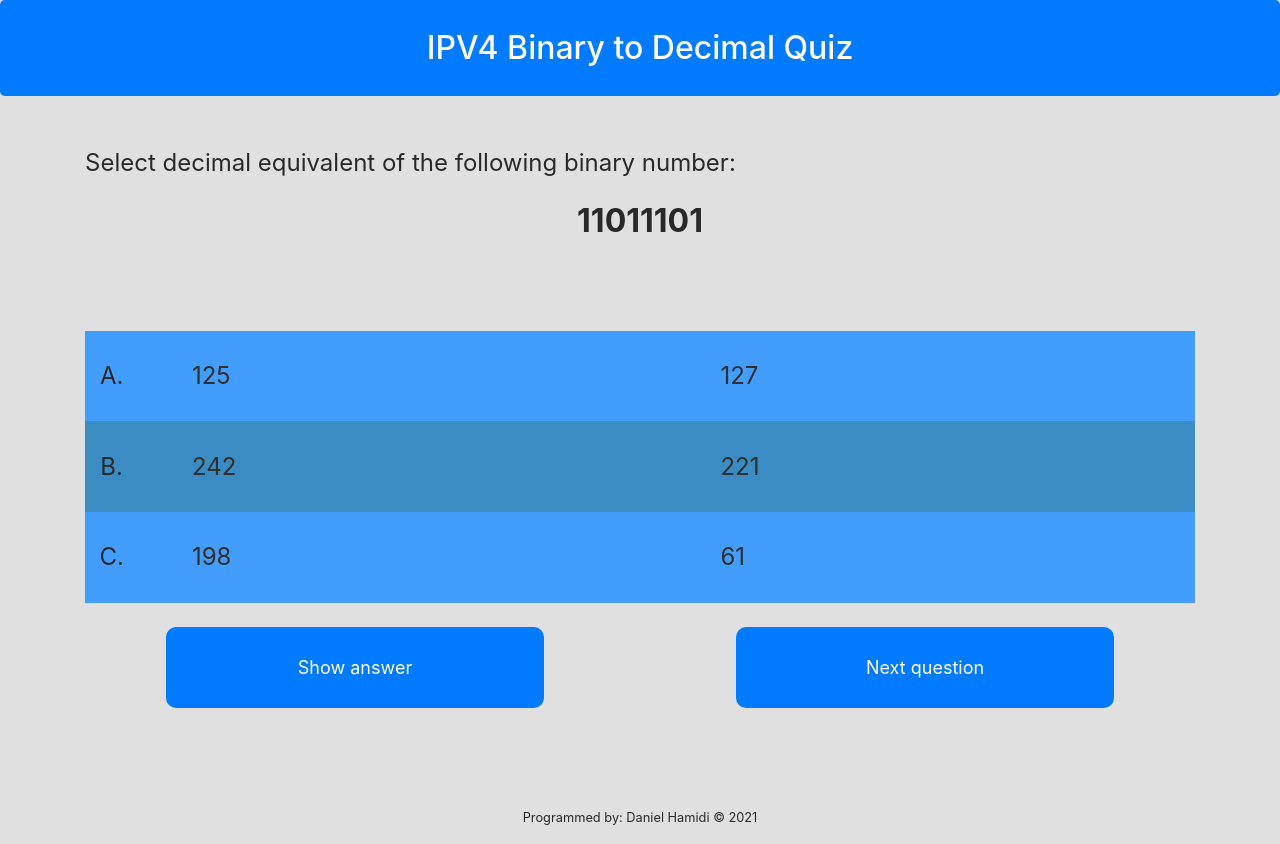
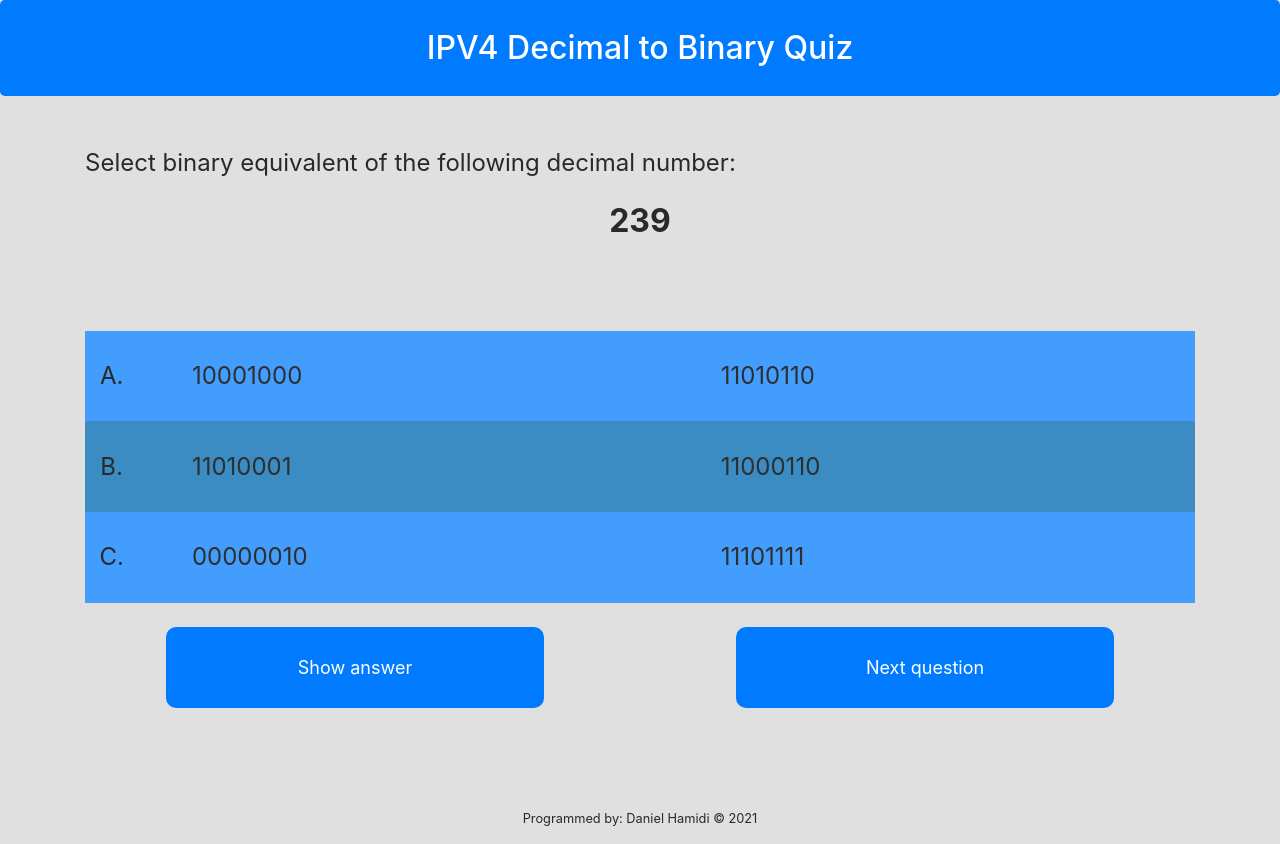
Before and after one commit to daniellino/IPV4DecToBinQuiz, a website: page index.html in a window 1280 px wide. Drawn offline with Linux system fonts and the light colour scheme.

Commit message:
fixing application logic and some styling

```diff
--- a/index.html
+++ b/index.html
@@ -4,17 +4,17 @@
 <head>
   <meta charset="UTF-8" />
   <meta name="viewport" content="width=device-width, initial-scale=1.0" />
-  <title>IPV4 Binary to Decimal Quiz</title>
+  <title>IPV4 Decimal to Binary Quiz</title>
   <link rel="stylesheet" href="dist/css/style.css" />
 </head>
 
 <body>
   <div class="jumbotron text-center bg-primary">
-    <h1>IPV4 Binary to Decimal Quiz</h1>
+    <h1>IPV4 Decimal to Binary Quiz</h1>
   </div>
   <div class="container">
-    <div class="quest-binary">Select decimal equivalent of the following binary number:</div>
-    <div id="binary-Value" class="col-xs-1 text-center"></div>
+    <div class="quest-decimal">Select binary equivalent of the following decimal number:</div>
+    <div id="decimal-Value" class="col-xs-1 text-center"></div>
     <div id='combAns' class='anim col-xs-1 text-center'> </div>
     <table class='answersTable'>
       <tr>
@@ -79,7 +79,7 @@
   </div>
 
 
-  <script src="dist/js/main.min.js?cb=1621036716192"></script>
+  <script src="dist/js/main.min.js?cb=1621050350902"></script>
 </body>
 
 
```
Also changed, not shown: dist/css/style.css, dist/js/main.min.js, 2 other files.
